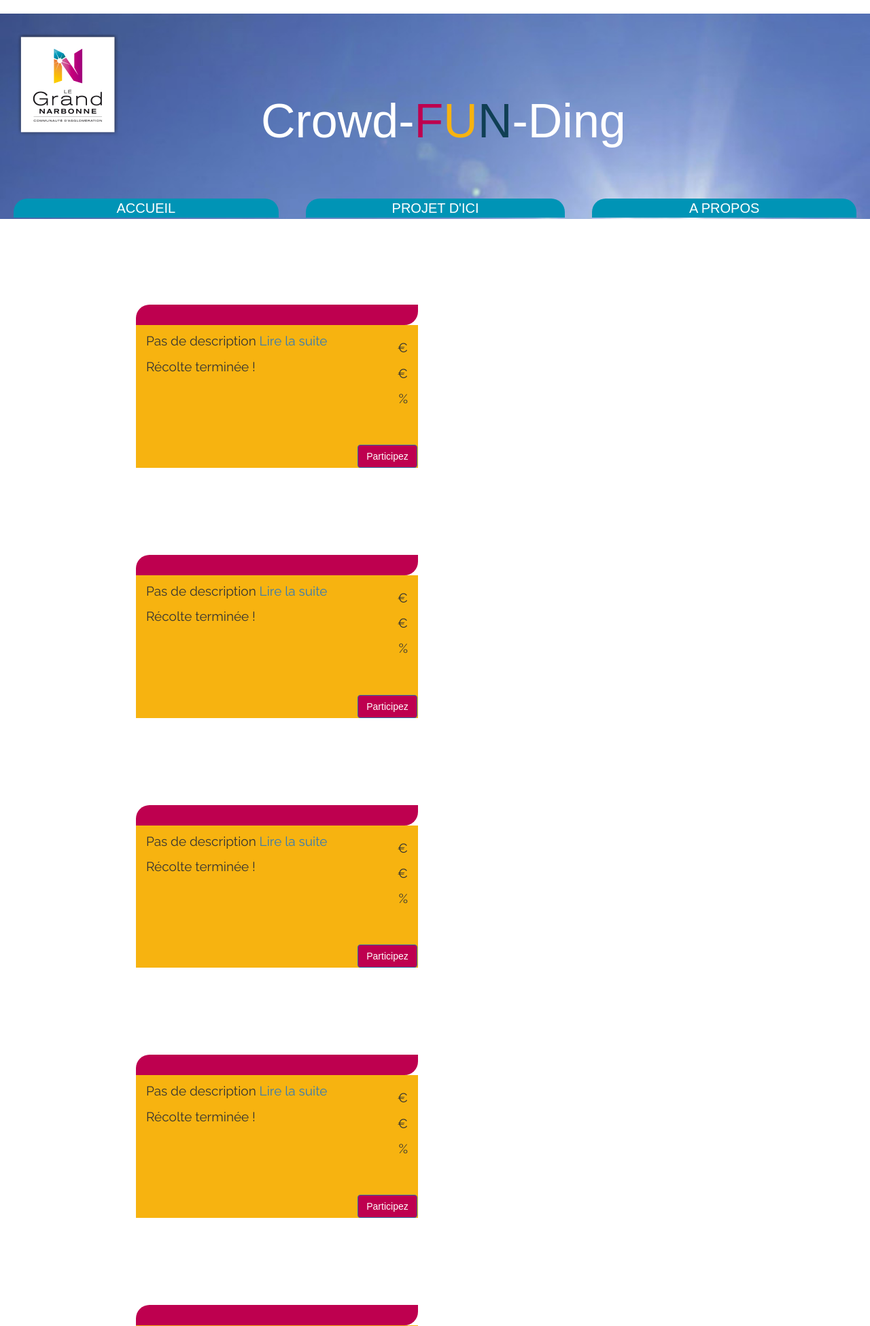
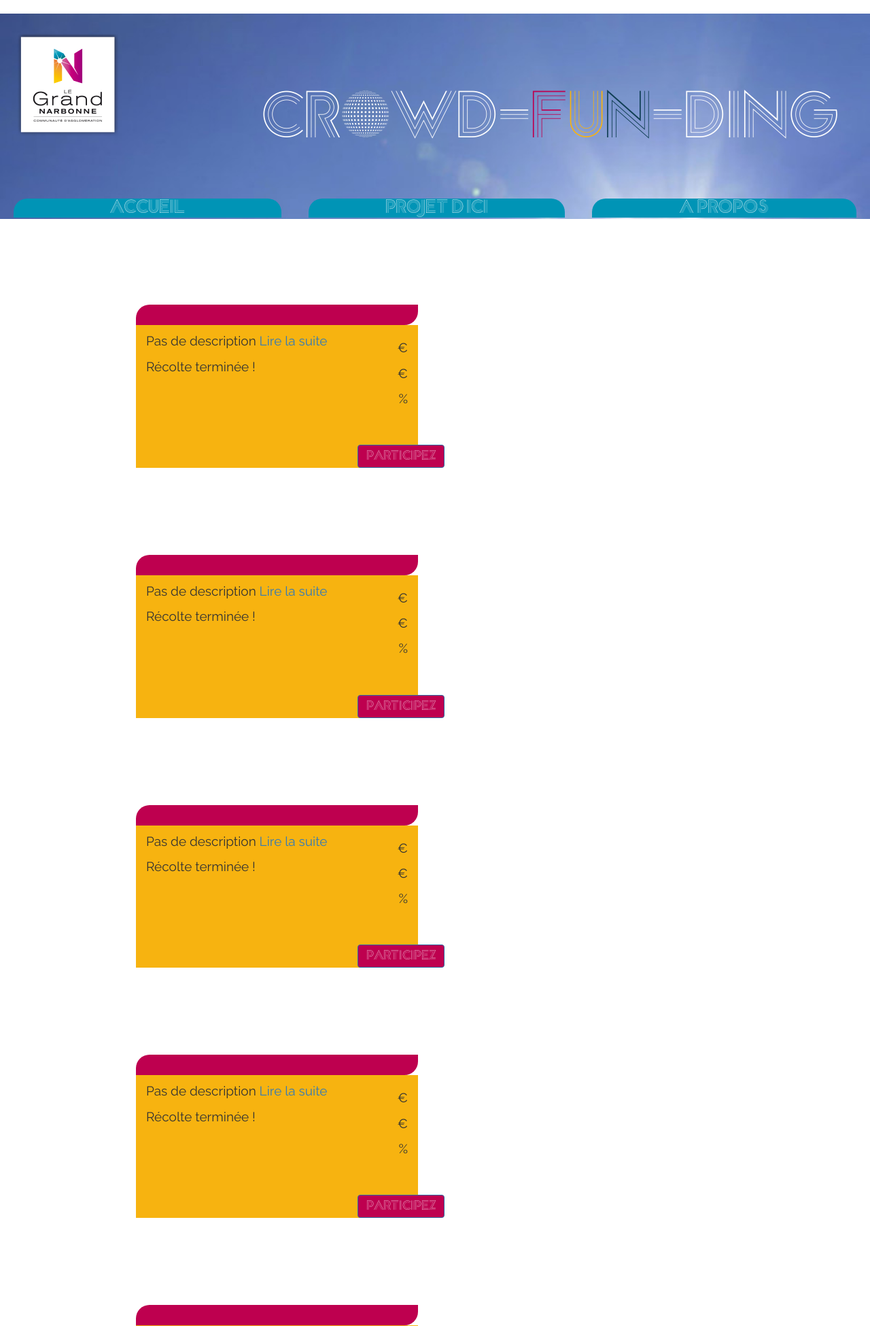
Before and after one commit to Simplon-Narbonne/Crowdfunding, a PHP site: page /projet.php in a window 1280 px wide. Shown: the top 1950 px of the page at 68% size. Run offline with PHP 8.4, Linux system fonts and the light colour scheme; data that the repository does not hold is empty; some libraries are stand-ins or nearby versions.

Commit message:
changement de la police

```diff
--- a/css/style.css
+++ b/css/style.css
@@ -4,7 +4,7 @@ src: url('fonts/DiscoDiva.ttf');
 }
 
 body{
-  font-family: sans-serif;
+  font-family: "disco";
 }
 
 .projet{
```
